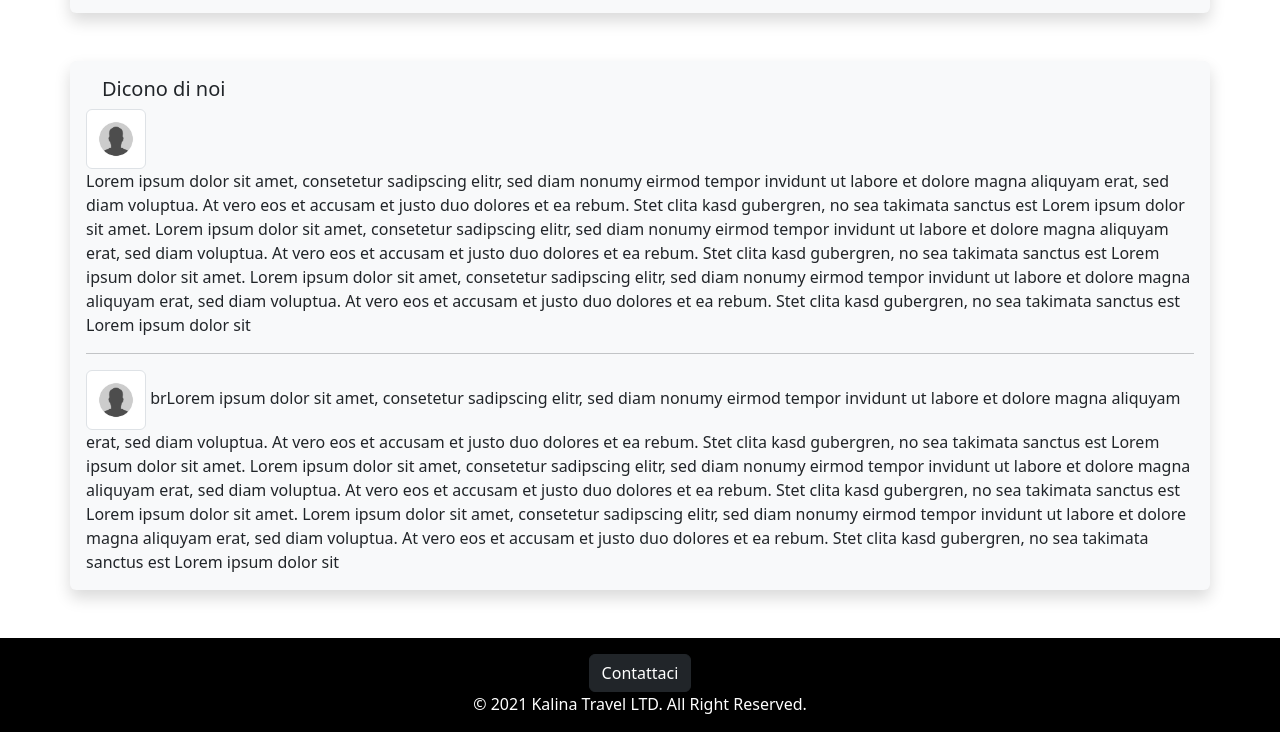
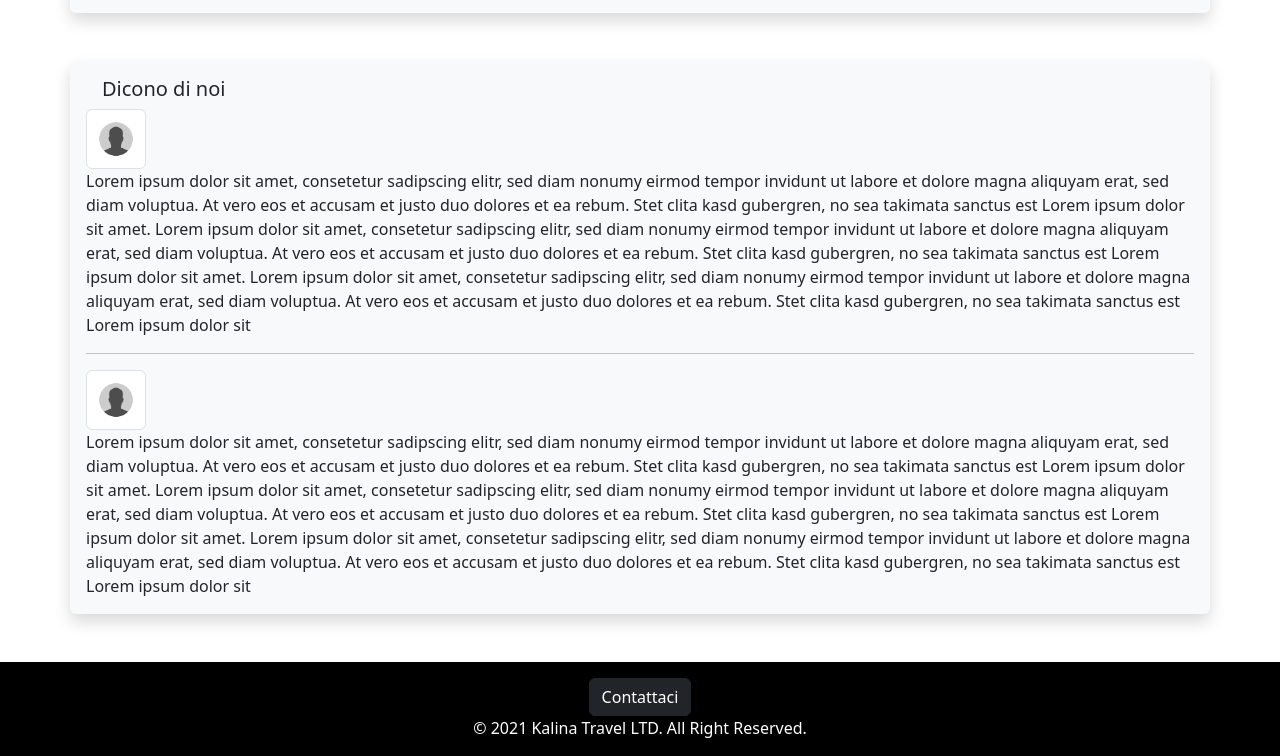
Before and after one commit to xorbun/03-10-2023, a plain HTML site: page index.html in a window 1280 px wide. Shown: the part 2226-2982 px from the top of the page. Before the commit the page ends 2958 px from the top, so only its background shows below. Drawn offline with nearby package versions, Linux system fonts and the light colour scheme.

Commit message:
some bug fixed

```diff
--- a/index.html
+++ b/index.html
@@ -302,7 +302,7 @@
           </div>
           <div class="col">
             <img src="assets/man-avatar-profile-picture-vector-illustration_268834-538.avif"width="60px" class="img-thumbnail" alt="profile image">
-            <span class="text-end">brLorem ipsum dolor sit amet, consetetur sadipscing
+            <span class="text-end"><br>Lorem ipsum dolor sit amet, consetetur sadipscing
               elitr, sed diam nonumy eirmod tempor invidunt ut labore et dolore magna aliquyam erat, sed diam voluptua. At vero eos et accusam et justo duo dolores et ea rebum. Stet clita kasd gubergren, no sea takimata sanctus est Lorem ipsum dolor sit
               amet. Lorem ipsum dolor sit amet, consetetur
               sadipscing elitr, sed diam nonumy eirmod tempor invidunt ut labore et dolore magna aliquyam erat, sed diam voluptua. At vero eos et accusam et justo duo dolores et ea rebum. Stet clita kasd gubergren, no sea takimata sanctus est Lorem ipsum dolor sit
```
